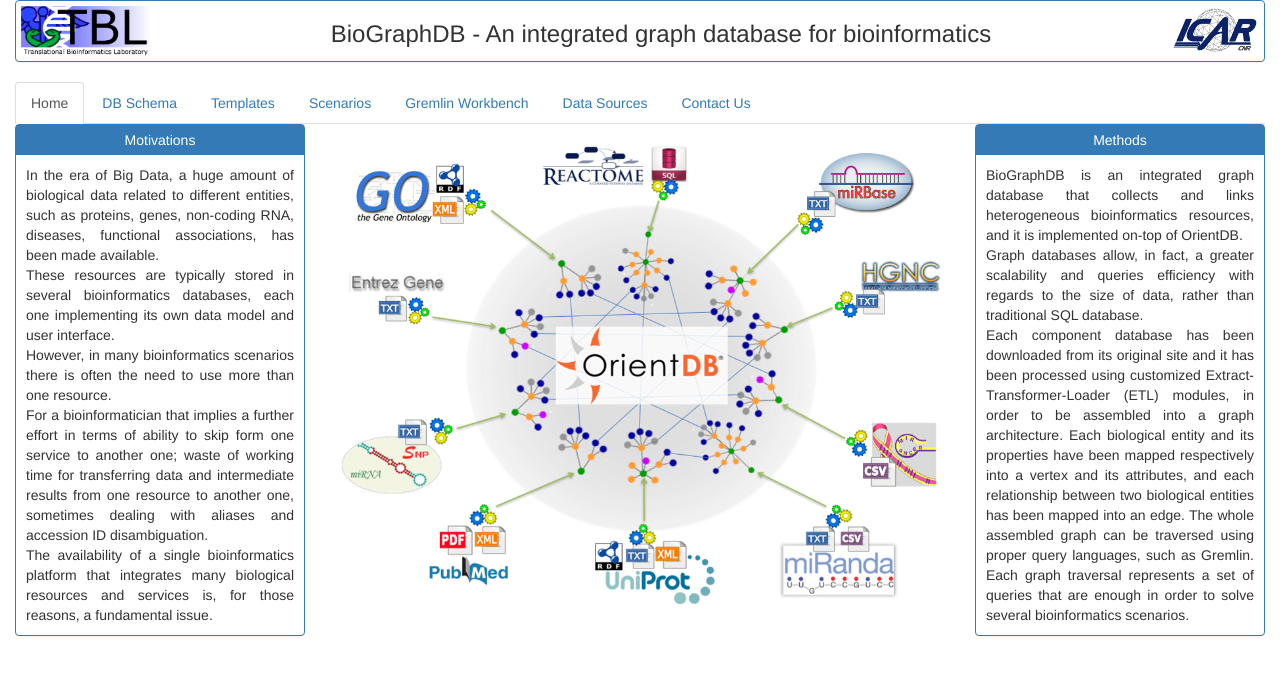
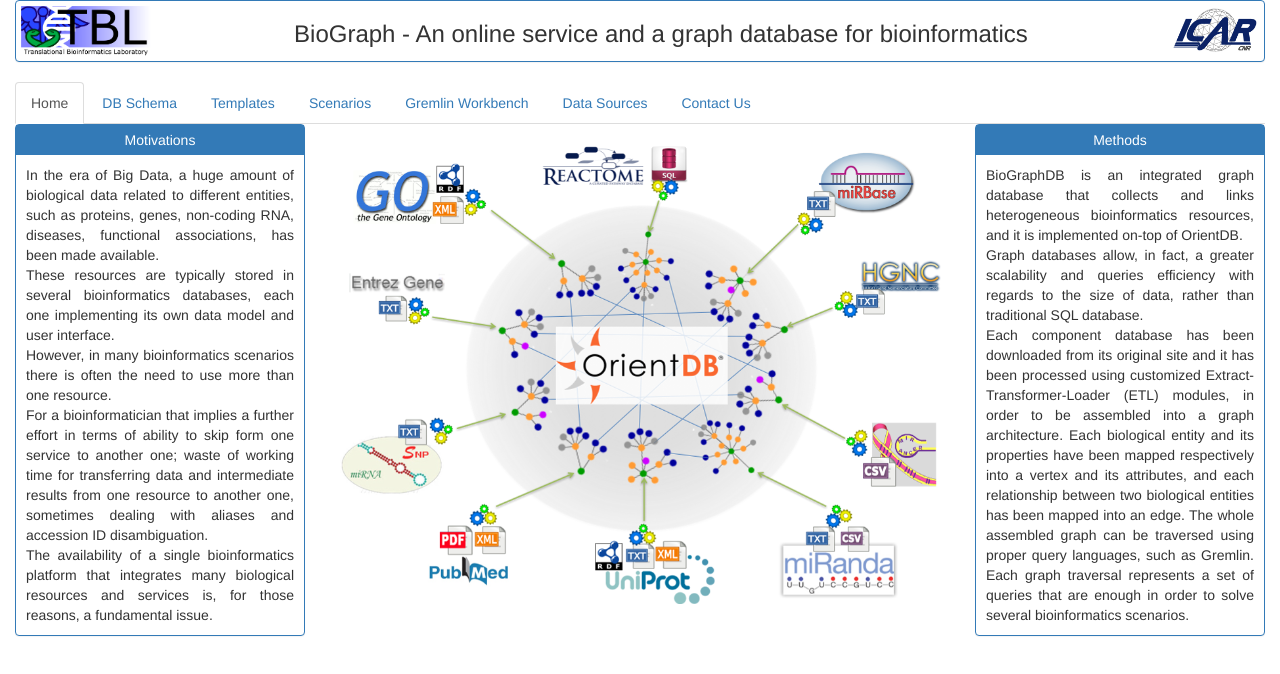
Before and after one commit to IcarPA-TBlab/BioGraph, a plain HTML site: page biograph-web/index.html in a window 1280 px wide. Drawn offline with Linux system fonts and the light colour scheme; a script that the page names is missing.

Commit message:
Title and main header changed

```diff
--- a/biograph-web/index.html
+++ b/biograph-web/index.html
@@ -4,7 +4,7 @@
 	<meta charset="utf-8">
 	<meta http-equiv="X-UA-Compatible" content="IE=edge">
 	<meta name="viewport" content="width=device-width, initial-scale=1">
-	<title>BioGraphDB: An integrated graph database for bioinformatics</title>
+	<title>BioGraph: An online service and a graph database for bioinformatics</title>
 
 	<link rel="stylesheet" href="/css/style.min.css">
 	<link rel="stylesheet" href="/css/jquery-ui-1.10.3.custom.css">
@@ -120,7 +120,7 @@
 					<img src="/images/tblab.png" alt="Translational Bioinformatics Laboratory logo" height="50" class="media-object" style="margin: 5px;">
 				</div>
 				<div class="media-body text-center">
-					<h3>BioGraphDB - An integrated graph database for bioinformatics</h3>
+					<h3>BioGraph - An online service and a graph database for bioinformatics</h3>
 				</div>
 				<div class="media-right">
 					<img src="/images/icar.jpg" alt="ICAR logo" height="50" style="margin: 5px;">
```
